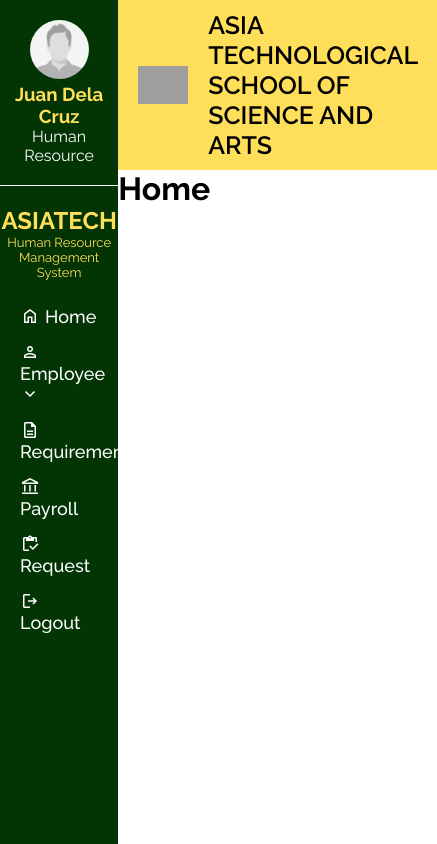
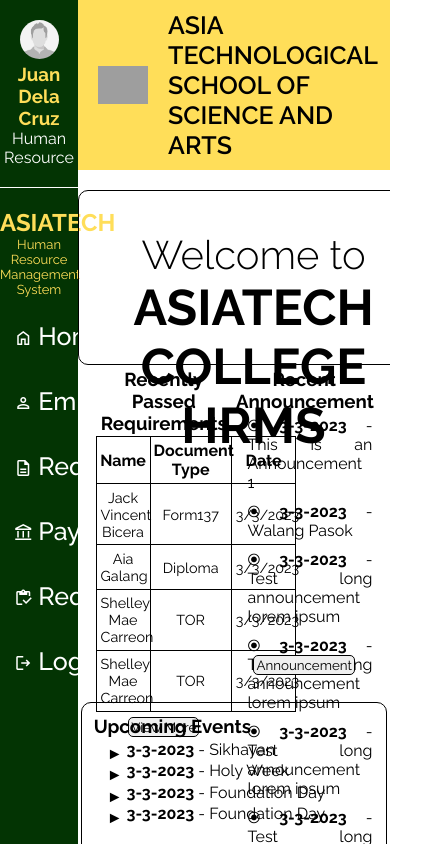
Before and after one commit to jvbicera03bn/School-HR-Management-System, a React (Vite) app in the folder School-Capstone/: page / in a window 390 px wide. Shown: the whole page, 437 px wide, since content can reach past the window. Built offline with nearby package versions, Linux system fonts and the light colour scheme; grey boxes are pictures that could not be loaded.

Commit message:
Home Page
Responsiveness

```diff
--- a/School-Capstone/src/App.css
+++ b/School-Capstone/src/App.css
@@ -1,46 +1,44 @@
-:root {
-    --darkGreen: #033403;
-    --white: #fff;
-    --yellow: #FFDE59;
-    --mainFont: 'Raleway', sans-serif;
-}
-
 a {
     text-decoration: none;
     color: white
 }
-
 
 .App {
     display: flex;
     flex-direction: row;
     justify-content: stretch;
     height: 100vh;
+    overflow: hidden;
 }
 
 .side_bar {
     background-color: var(--darkGreen);
-    flex: 1;
+    height: 100vh;
+    width: 20vw;
 }
 
 .content_window {
-    flex: 4
+    width: 80vw;
+    height: 100vh;
 }
 
 .banner {
     align-items: center;
     display: flex;
     background-color: var(--yellow);
-    padding:.625rem 1.25rem;
-    gap:20px;
+    padding: .625rem 1.25rem;
+    gap: 1.25rem;
 }
+
 .banner h2 {
-    font-size: 25px;
+    font-size: 1.5625rem;
     font-weight: 600;
 }
-.banner img{
-    width:50px
+
+.banner img {
+    width: 3.125rem
 }
+
 .profile_info {
     padding: 1.25rem 0rem;
     text-align: center;
@@ -78,12 +76,13 @@
 
 .first_layer,
 .second_layer {
+    white-space: nowrap;
     font-weight: 500;
-    font-size: 18px;
+    font-size: 1.5625rem;
     flex-direction: column;
     list-style-type: none;
     display: flex;
-    gap: .9375rem;
+    gap: 2.1875rem;
     padding: 5% 17%;
 }
 
@@ -101,7 +100,7 @@
 }
 
 .nav_icon {
-    vertical-align: top;
+    vertical-align: middle;
     font-size: 1.25rem;
     padding-right: .3125rem;
 }
@@ -111,9 +110,149 @@
     color: var(--white);
     cursor: pointer;
 }
-.nav_bar li:hover{
-    color:#FFDE59
-}
-a:hover{
+
+.nav_bar li:hover {
     color: #FFDE59
 }
+
+a:hover {
+    color: #FFDE59
+}
+.main_con
+.home {
+    display: flex;
+    flex-direction: column;
+}
+
+.home .welcome_banner {
+    height: 11vh;
+    text-align: center;
+    border-radius: 10px;
+    padding: 40px;
+    margin: 1.25rem auto 0rem auto;
+    width: 69vw;
+    border: .0625rem solid black;
+}
+
+.welcome_banner h3 {
+    font-weight: 300;
+    font-size: 2.5rem;
+}
+
+.welcome_banner h1 {
+    font-size: 3.125rem;
+}
+
+.second_section {
+    height: 40vh;
+    width: 72vw;
+    justify-content: space-around;
+    margin: 0rem auto;
+    display: flex;
+    text-align: center;
+}
+
+.second_section .requirement_list {
+    width: 35vw;
+}
+
+.second_section h3 {
+    padding: 2% 0rem;
+}
+
+.requirement_list button {
+    padding: 0.7% 1.5%;
+    border-radius: 5px;
+    border: 1px solid black;
+    margin: 4% auto;
+}
+
+
+.requirement_list table {
+    font-size: 1rem;
+    width: 32vw;
+    border-collapse: collapse;
+    margin: 0rem auto;
+}
+
+.requirement_list th {
+    padding: 2% 1.5%;
+    width: max-content;
+    border: .0625rem solid black;
+}
+
+.requirement_list td {
+    font-size: 90%;
+    padding: 2.3% 2%;
+    border: .0625rem solid black;
+}
+
+.announcement_list {
+    width: 35vw;
+    display: flex;
+    flex-direction: column;
+}
+
+.announcement_list button {
+    padding: 0.7% 1.5%;
+    border-radius: 5px;
+    border: 1px solid black;
+    margin: 1.5% auto;
+}
+
+.announcement_list textarea {
+    padding: 5%;
+    font-size: 1.25rem;
+    height: 54%;
+    resize: none;
+    font-weight: 600;
+    border-radius: 5px;
+    border: 1px solid black;
+}
+
+.announcement_list ul {
+    padding-top: 1.5%;
+    padding-left: 8.5%;
+    text-align: justify;
+    display: flex;
+    height: 28vh;
+    flex-direction: column;
+    gap: .625rem;
+}
+
+.announcement_list li::before {
+    content: "⦿ ";
+}
+
+.last_section {
+    border-radius: 10x;
+    border: .0625rem solid black;
+    width: 73vw;
+    height: 20vh;
+    padding: .625rem;
+    margin: 0rem auto;
+    border-radius: .625rem;
+}
+
+.last_section h3 {
+    padding: 0.7% 0.7% 1% 0.7%;
+}
+
+.last_section ul {
+    display: flex;
+    flex-direction: column;
+
+    padding-left: .9375rem;
+}
+
+.last_section li {
+    vertical-align: top;
+    padding-bottom: 0.8%;
+}
+
+.last_section li::before {
+    vertical-align: top;
+    position: relative;
+    top:4px;
+    content: "►  ";
+}
--- a/School-Capstone/src/index.css
+++ b/School-Capstone/src/index.css
@@ -1,7 +1,18 @@
 @import url('https://fonts.googleapis.com/css2?family=Raleway:wght@100;200;300;400;500;600;700;800;900&display=swap');
+:root {
+    --darkGreen: #033403;
+    --white: #fff;
+    --yellow: #FFDE59;
+    --mainFont: 'Raleway', sans-serif;
+    font-size: 100%;
+}
 *{
 margin: 0px;
 padding: 0px;
 border: 0px;
 font-family: 'Raleway', sans-serif;
+list-style-type:none;
 }
+button:hover{
+    cursor: pointer;
+}
--- a/School-Capstone/src/routes/Home/Home.jsx
+++ b/School-Capstone/src/routes/Home/Home.jsx
@@ -1,9 +1,136 @@
-import React from 'react'
+import { useState } from 'react'
+import { Link } from 'react-router-dom'
+export const Home = () => {
+    const documentsPassed = [
+        {
+            name: "Jack Vincent Bicera",
+            docType: "Form137",
+            date: "3/3/2023"
+        },
+        {
+            name: "Aia Galang",
+            docType: "Diploma",
+            date: "3/3/2023"
+        },
+        {
+            name: "Shelley Mae Carreon",
+            docType: "TOR",
+            date: "3/3/2023"
+        },
+        {
+            name: "Shelley Mae Carreon",
+            docType: "TOR",
+            date: "3/3/2023"
+        },
+    ]
+    const announcementList = [
+        {
+            content: "This is an Announcement 1",
+            date: "3-3-2023"
+        },
+        {
+            content: "Walang Pasok",
+            date: "3-3-2023"
+        },
+        {
+            content: "Test long announcement lorem ipsum",
+            date: "3-3-2023"
+        },
+        {
+            content: "Test long announcement lorem ipsum",
+            date: "3-3-2023"
+        },
+        {
+            content: "Test long announcement lorem ipsum",
+            date: "3-3-2023"
+        },
+        {
+            content: "Test long announcement lorem ipsum",
+            date: "3-3-2023"
+        },
 
-export const Home = () => {
-  return (
-    <div>
-      <h1>Home</h1>
-    </div>
-  )
+    ]
+    const events = [
+        {
+            name: "Sikhayan",
+            date: "3-3-2023"
+        },
+        {
+            name: "Holy Week",
+            date: "3-3-2023"
+        },
+        {
+            name: "Foundation Day",
+            date: "3-3-2023"
+        },
+        {
+            name: "Foundation Day",
+            date: "3-3-2023"
+        },
+
+    ]
+    const mappedAnnouncementList = announcementList.map((announcemnt) => {
+        return (
+            <li><strong>{announcemnt.date}</strong> - {announcemnt.content}</li>
+        )
+    })
+    const mappedDocumentsPassed = documentsPassed.map((document) => {
+        return (
+            <tr>
+                <td>{document.name}</td>
+                <td>{document.docType}</td>
+                <td>{document.date}</td>
+            </tr>
+        )
+    })
+    const mappedEvents = events.map((event)=>{
+        return (
+            <li><strong>{event.date}</strong> - {event.name}</li>
+        )
+    })
+    const [announcementBtnHanlder, setAnnouncementBtnHanlder] = useState(true)
+    return (
+        <div className="home">
+            <div className='welcome_banner'>
+                <h3>Welcome to</h3>
+                <h1>ASIATECH COLLEGE HRMS</h1>
+            </div>
+            <div className='second_section'>
+                <div className='requirement_list'>
+                    <h3>Recently Passed Requirements</h3>
+                    <table>
+                        <tr>
+                            <th>Name</th>
+                            <th>Document Type</th>
+                            <th>Date</th>
+                        </tr>
+                        {mappedDocumentsPassed}
+                    </table>
+                    <Link to="requirements"><button>View More</button></Link>
+                </div>
+                <div className='announcement_list'>
+                    <h3>
+                        {announcementBtnHanlder ? "Recent Announcement" : "Announce"}
+                    </h3>
+                    {announcementBtnHanlder ?
+                        <ul>{mappedAnnouncementList}</ul>
+                        :
+                        <textarea></textarea>}
+                    <button
+                        onClick={() => { setAnnouncementBtnHanlder(!announcementBtnHanlder) }}>
+                        {announcementBtnHanlder ?
+                            "Announcement"
+                            :
+                            "Go Back To Announcement Board"}
+                    </button>
+                </div>
+            </div>
+            <div className='last_section'>
+                <h3>Upcoming Events</h3>
+                <ul>
+                    {mappedEvents}
+                </ul>
+            </div>
+        </div>
+    )
 }
```
